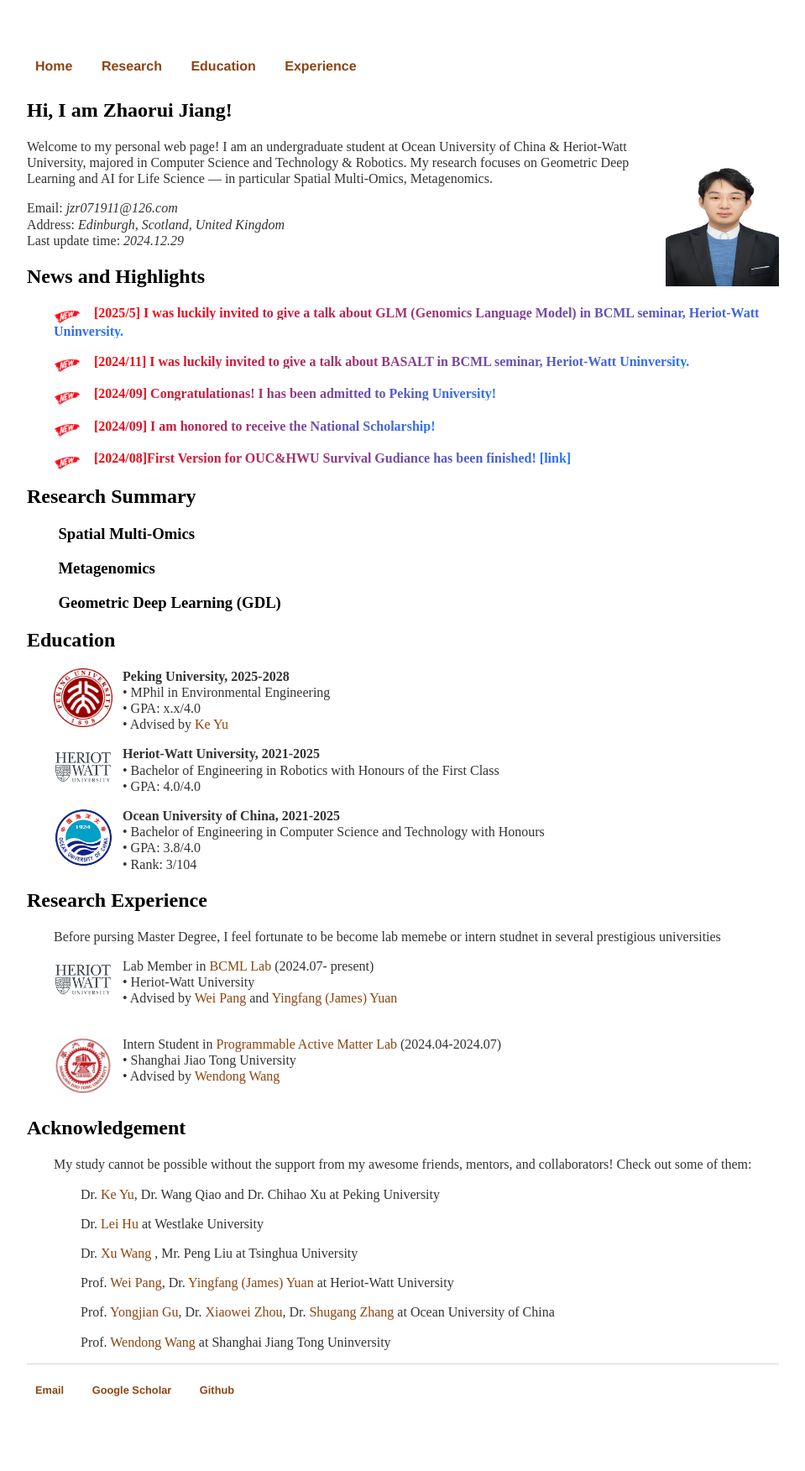
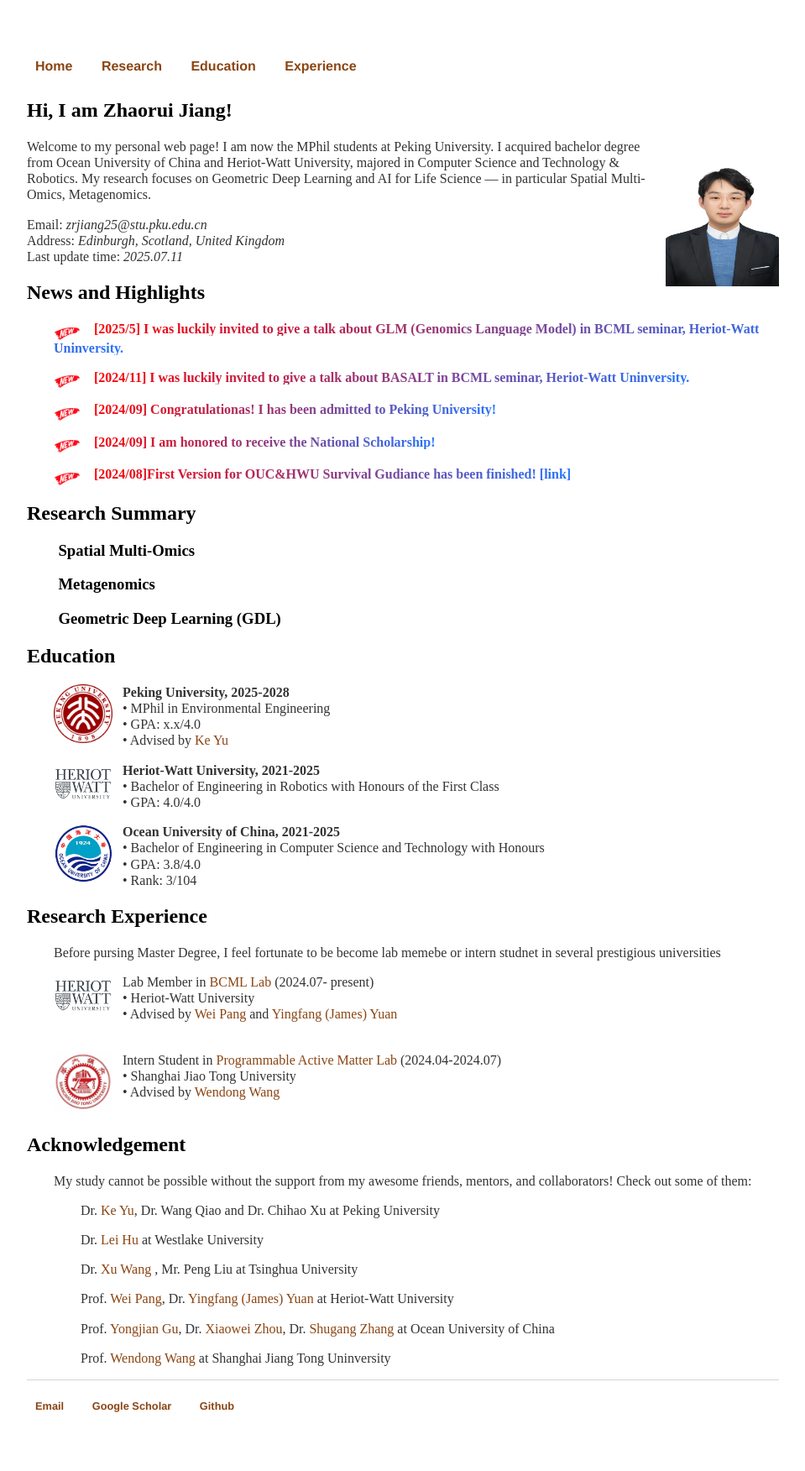
Before and after one commit to zhaorui-bi/zhaorui-bi.github.io, a Jekyll site: the page built from index.html, in a window 1280 px wide. Shown: the whole page at 84% size, without its empty margins (160-1119 px from the left). Built offline with Jekyll 4.4.1, drawn with Linux system fonts in a browser that asks for light colours.

Commit message:
Update index.html

```diff
--- a/index.html
+++ b/index.html
@@ -5,13 +5,13 @@
 <div class="blurb">
 	<h2>Hi, I am Zhaorui Jiang!</h2>
 	<p><img src="/img/person.jpg" align="right" alt="portrait" width="135" height="176"/>
-		Welcome to my personal web page! I am an undergraduate student at Ocean University of China & Heriot-Watt University, majored in Computer Science and Technology & Robotics.
+		Welcome to my personal web page! I am now the MPhil students at Peking University. I acquired bachelor degree from Ocean University of China and Heriot-Watt University, majored in Computer Science and Technology & Robotics.
 		My research focuses on Geometric Deep Learning and AI for Life Science — in particular Spatial Multi-Omics, Metagenomics. </p>
 
 	<p>
-		Email: <em> jzr071911@126.com </a> </em><br>
+		Email: <em> zrjiang25@stu.pku.edu.cn </a> </em><br>
 		Address: <em>Edinburgh, Scotland, United Kingdom</em><br>
-		Last update time: <em>2024.12.29</em>
+		Last update time: <em>2025.07.11</em>
 	</p>
 
 	<h2><a name="news"></a>News and Highlights</h2>
```
